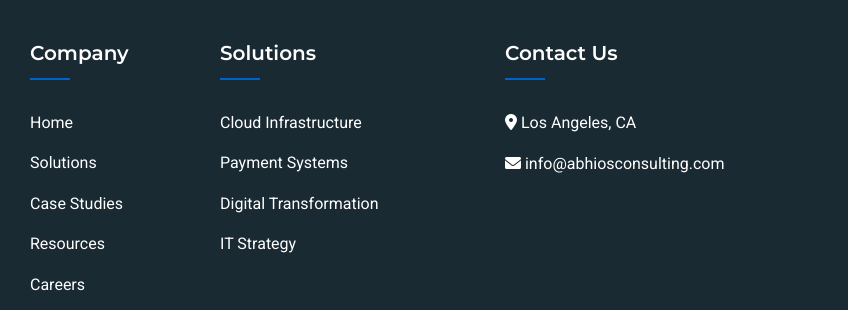
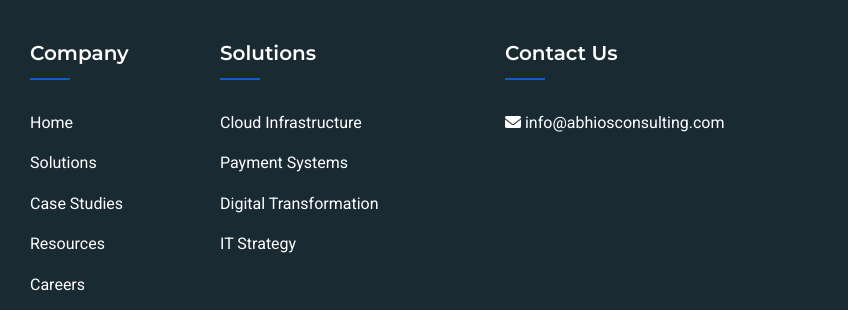
Before and after one commit to 4abhios/consult.github.io, a plain HTML site: page news.html in a window 1280 px wide. Shown: the part 2239-2549 px from the top of the page, 432-1280 px from the left. Drawn offline with nearby package versions, Linux system fonts and the light colour scheme.

Commit message:
Update news.html

```diff
--- a/news.html
+++ b/news.html
@@ -206,7 +206,6 @@
                 <div class="col-lg-3 col-md-6 footer-widget">
                     <h4>Contact Us</h4>
                     <div class="footer-contact">
-                        <p><i class="fas fa-map-marker-alt"></i> Los Angeles, CA</p>
                         <p><i class="fas fa-envelope"></i> info@abhiosconsulting.com</p>
                     </div>
                 </div>
```
